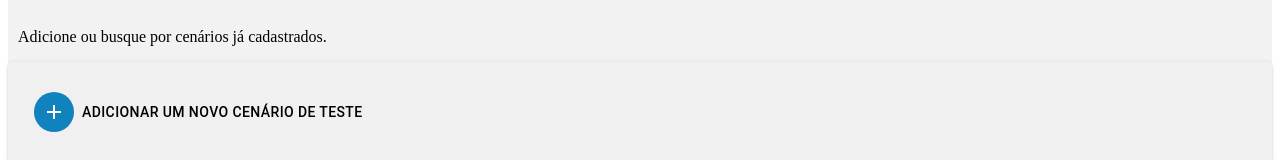
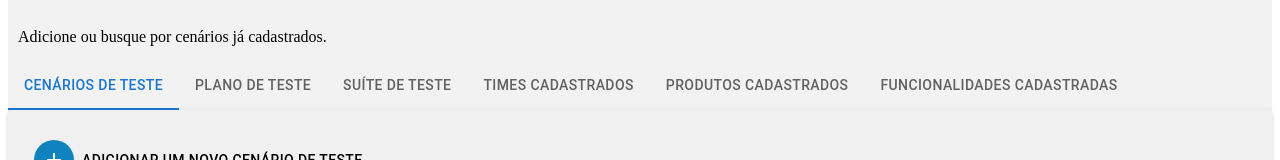
Before and after one commit to VyctorHugoCorreia/gerenciadorDeTestes, a React (Create React App) app: page /cenarios-de-teste in a window 1280 px wide. Shown: the part 139-299 px from the top of the page. Built offline with nearby package versions, Linux system fonts and the light colour scheme; no server answers; the HTML template or start-up script is replaced by a standard one.

Commit message:
Ajustes no modelo tab

```diff
--- a/src/App.tsx
+++ b/src/App.tsx
@@ -1,7 +1,7 @@
 // App.tsx
 
 import React from 'react';
-import { Routes, Route, Link, Outlet } from 'react-router-dom';
+import { Routes, Route, Link, Outlet, useLocation } from 'react-router-dom';
 import Tabs from '@mui/material/Tabs';
 import Tab from '@mui/material/Tab';
 import TeamRegisteredTab from './components/Teams/TeamRegisteredTab';
@@ -12,31 +12,33 @@ import TestSuiteRegisteredTab from './components/TestSuite/TestSuiteRegisteredTa
 import TestCaseRegisteredTab from './components/TestCase/TestCaseRegisteredTab';
 import CreateTestCase from './components/TestCase/CreateTestCase';
 import Header from './components/Header';
-import './styles/GlobalStyles.css'
+import './styles/GlobalStyles.css';
+
 const App: React.FC = () => {
+  const location = useLocation();
+
+  if (location.pathname === '/criar-caso-de-teste') {
+    return <CreateTestCase />;
+  }
+
   return (
-
+    <>
+      <Tabs value={location.pathname}>
+        <Tab label="Cenários de teste" value="/cenarios-de-teste" component={Link} to="/cenarios-de-teste" />
+        <Tab label="Plano de teste" value="/plano-de-teste" component={Link} to="/plano-de-teste" />
+        <Tab label="Suíte de teste" value="/suite-de-teste" component={Link} to="/suite-de-teste" />
+        <Tab label="Times cadastrados" value="/times-cadastrados" component={Link} to="/times-cadastrados" />
+        <Tab label="Produtos cadastrados" value="/produtos-cadastrados" component={Link} to="/produtos-cadastrados" />
+        <Tab label="Funcionalidades cadastradas" value="/funcionalidades-cadastradas" component={Link} to="/funcionalidades-cadastradas" />
+      </Tabs>
       <RouterContent />
-
+    </>
   );
 };
 
 const RouterContent: React.FC = () => {
   return (
     <Routes>
-        <Route
-          path="/"
-          element={
-            <Tabs>
-              <Tab label="Cenários de teste" component={Link} to="/cenarios-de-teste" />
-              <Tab label="Plano de teste" component={Link} to="/plano-de-teste" />
-              <Tab label="Suíte de teste" component={Link} to="/suite-de-teste" />
-              <Tab label="Times cadastrados" component={Link} to="/times-cadastrados" />
-              <Tab label="Produtos cadastrados" component={Link} to="/produtos-cadastrados" />
-              <Tab label="Funcionalidades cadastradas" component={Link} to="/funcionalidades-cadastradas" />
-            </Tabs>
-          }
-        />
       <Route path="/cenarios-de-teste" element={<TestCaseRegisteredTab />} />
       <Route path="/plano-de-teste" element={<TestPlanRegisteredTab />} />
       <Route path="/suite-de-teste" element={<TestSuiteRegisteredTab />} />
@@ -46,7 +48,6 @@ const RouterContent: React.FC = () => {
       <Route path="/criar-caso-de-teste" element={<CreateTestCase />} />
     </Routes>
   );
-
 };
 
 export default App;
--- a/src/index.tsx
+++ b/src/index.tsx
@@ -5,11 +5,10 @@ import App from './App';
 import Header from './components/Header';
 import Navbar from './components/Navbar';
 
-
 ReactDOM.render(
   <React.StrictMode>
     <Router>
-      <div style={{ height: '100vh', background: '#F2F2F2' }}> {/* Div que ocupará 100% da altura da tela */}
+      <div style={{ display: 'flex', flexDirection: 'column', height: '100vh', background: '#F2F2F2' }}>
         <Navbar />
         <Header />
         <App />
```
Lines whose indentation alone changed are shown as unchanged.
